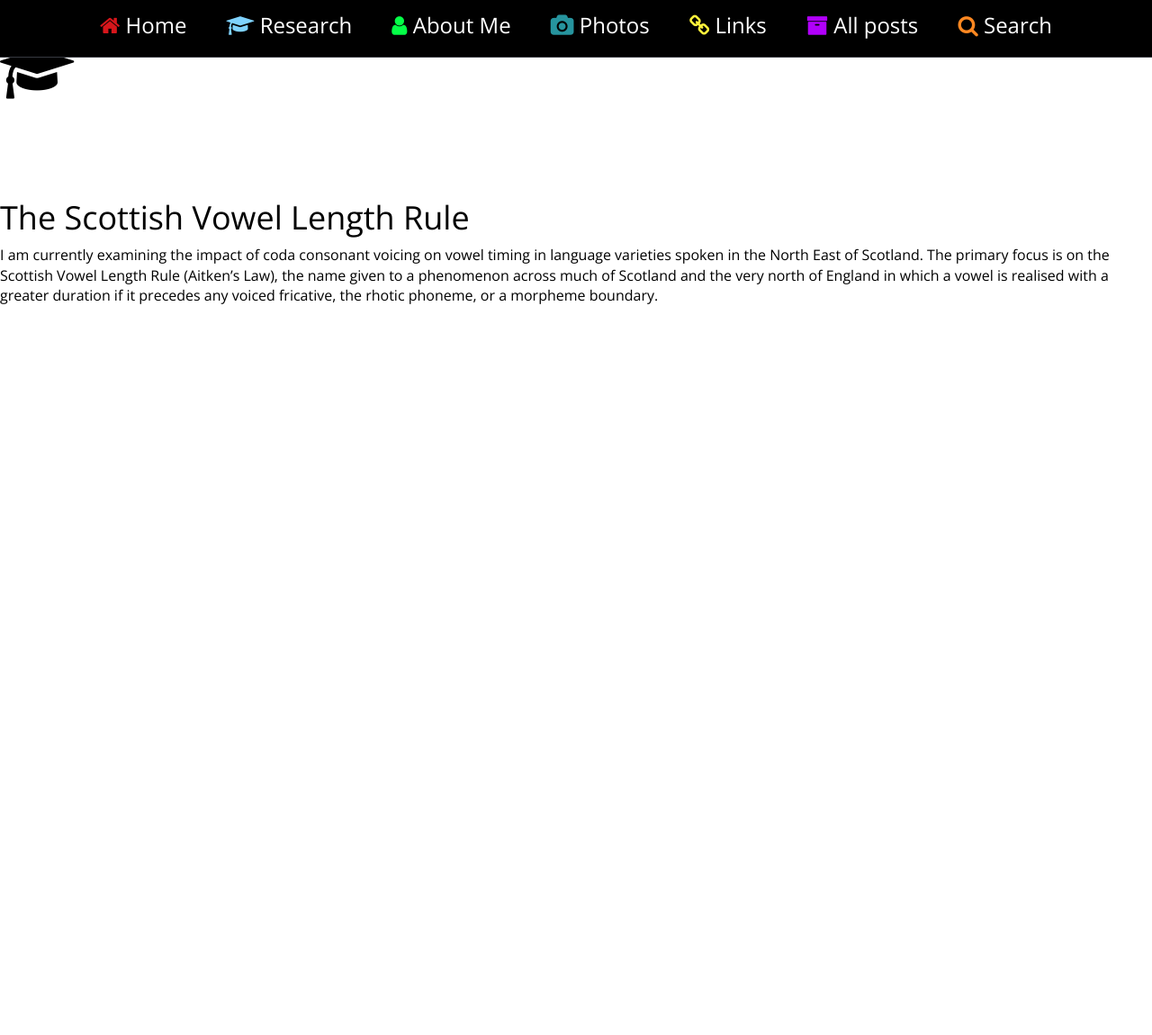
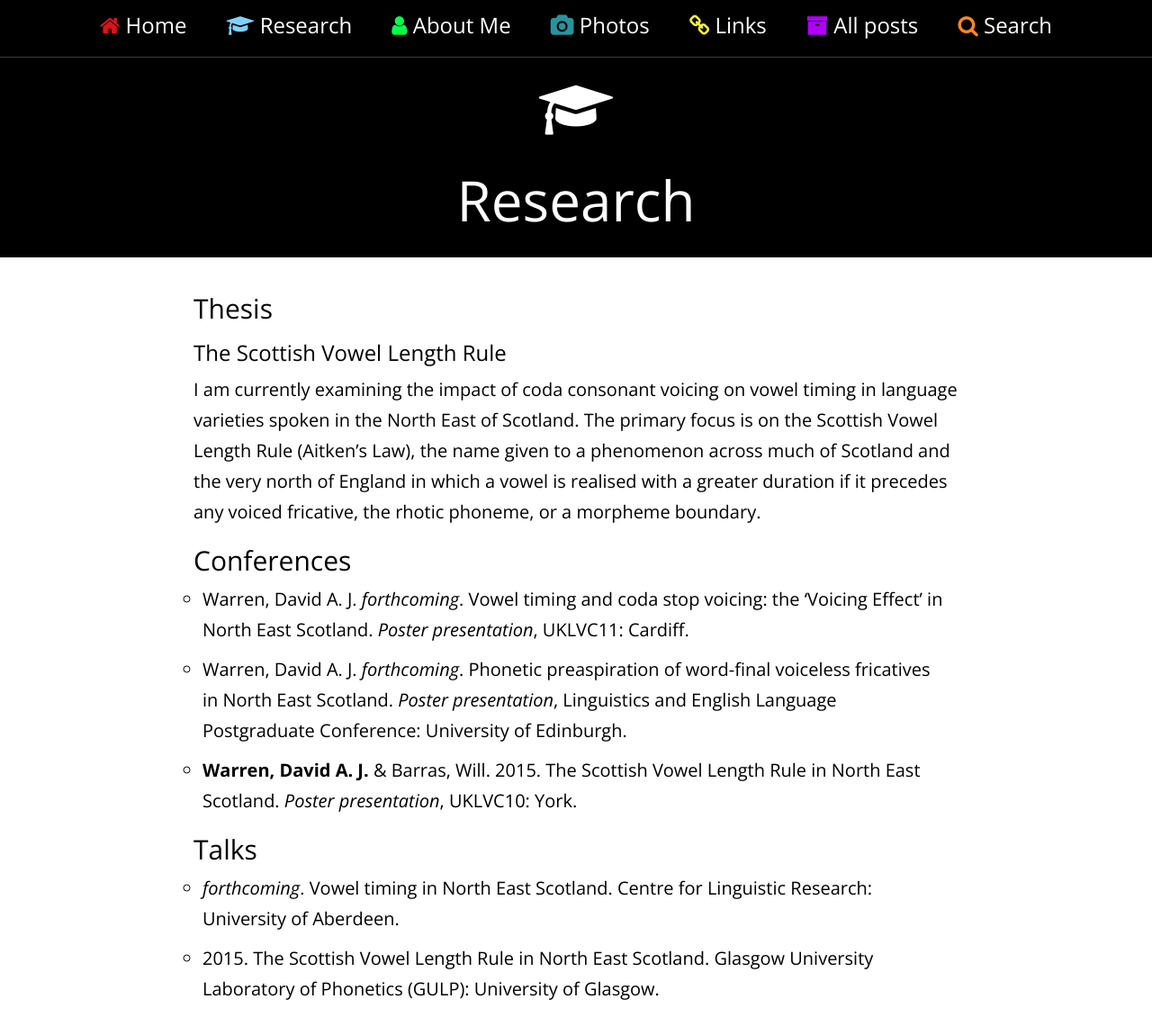
Before and after one commit to dajwarren/dajwarren.github.io, a Jekyll site: the page built from research.md, in a window 1280 px wide and 1176 px high. Shown: the top 1150 px of the window at 90% size. Built offline with Jekyll 4.4.1, drawn with Linux system fonts in a browser that asks for light colours; nearby versions of some CDN libraries.

Commit message:
Updated layouts, tested draft posts

```diff
--- a/_includes/head.html
+++ b/_includes/head.html
@@ -7,6 +7,13 @@
 <link rel="profile" href="https://gmpg.org/xfn/11" />
 <link rel="stylesheet" href="//netdna.bootstrapcdn.com/bootstrap/3.1.1/css/bootstrap.min.css">
 <link rel="stylesheet" href="//netdna.bootstrapcdn.com/font-awesome/4.6.3/css/font-awesome.css">
+
+{% if page.css %}
+  {% for filecss in page.css%}
+    <link rel="stylesheet" type="text/css" media="all" href="{{ site.baseurl }}/css/{{ filecss }}.css" />
+  {% endfor %}
+{% endif %}
+
 <link rel="stylesheet" type="text/css" media="all" href="{{ site.baseurl }}/css/main.css" />
 <link rel="stylesheet" href="{{ site.baseurl }}/css/highlightjs.piperita.css">
 
--- a/_layouts/default.html
+++ b/_layouts/default.html
@@ -2,21 +2,21 @@
 layout: base
 ---
 
-{% include navbar.html %}
+
 
 <main class="test">
 
   {% if site.data.thumbnail[page.thumbnail] %}
-  <div class="thumb-test">
+  <div class="thumbnail">
     <img itemprop="image" src="{{ site.data.thumbnail[page.thumbnail] }}" alt="Thumbnail: {{ page.thumbnail }}" />
   </div>
   {% elsif page.thumbnail %}
-  <div class="thumb-test">
+  <div class="thumbnail">
     <i class="fa fa-{{ page.thumbnail }} fa-4x"></i>
   </div>
   {% endif %}
 
-  <div class="title-test">
+  <div class="title">
     <h1 class="header" itemprop="name">{{ page.title }}</h1>
 
 
--- a/_layouts/page.html
+++ b/_layouts/page.html
@@ -4,8 +4,8 @@ layout: default
 {% if page.layout %}
 
 
-        <div class="content-test">
-          <span itemprop="articleBody">
+        <div class="content-panel">
+          <span itemprop="articleBody", class='articleBody'>
           {{ content }}
       </span>
         </div>
--- a/_layouts/post.html
+++ b/_layouts/post.html
@@ -1,7 +1,7 @@
 ---
 layout: default
 ---
-      <div class="content-test">
+      <div class="content-panel">
         <div class="series">
         {% if page.series %}
           This post is part of the series '{{ page.series }}':
@@ -27,7 +27,7 @@ layout: default
         {% endif %}
       </div>
 
-        <span itemprop="articleBody">{{ content }}</span>
+        <span itemprop="articleBody", class='articleBody'>{{ content }}</span>
 
         {% if page.series %}
           {% if seriesnext %}
--- a/research.md
+++ b/research.md
@@ -3,7 +3,8 @@ title: Research
 layout: page
 thumbnail: graduation-cap
 ---
-# The Scottish Vowel Length Rule
+## Thesis
+### The Scottish Vowel Length Rule
 I am currently examining the impact of coda consonant voicing on vowel timing in language varieties spoken in the North East of Scotland. The primary focus is on the Scottish Vowel Length Rule (Aitken's Law), the name given to a phenomenon across much of Scotland and the very north of England in which a vowel is realised with a greater duration if it precedes any voiced fricative, the rhotic phoneme, or a morpheme boundary.
 
 
@@ -18,3 +19,12 @@ I am currently examining the impact of coda consonant voicing on vowel timing in
     </ul>
   {% endif %}
 {% endfor %}
+
+## Conferences
+- Warren, David A. J. *forthcoming*\. Vowel timing and coda stop voicing: the ‘Voicing Effect’ in North East Scotland. *Poster presentation*, UKLVC11: Cardiff.
+- Warren, David A. J. *forthcoming*\. Phonetic preaspiration of word-final voiceless fricatives in North East Scotland. *Poster presentation*, Linguistics and English Language Postgraduate Conference: University of Edinburgh.
+- **Warren, David A. J.** & Barras, Will. 2015\. The Scottish Vowel Length Rule in North East Scotland. *Poster presentation*, UKLVC10: York.
+
+## Talks
+- *forthcoming*. Vowel timing in North East Scotland. Centre for Linguistic Research: University of Aberdeen.
+- 2015\. The Scottish Vowel Length Rule in North East Scotland. Glasgow University Laboratory of Phonetics (GULP): University of Glasgow.
```
Also changed, not shown: _drafts/2016-9-12-testing-posting.md (+2 -2 lines), _drafts/method-svlr.md (added, +6 -0 lines), _drafts/photos-test.md (added, +7 -0 lines), _drafts/scots-census.md (+14 -4 lines), _layouts/photos.html (added, +10 -0 lines), .imdone/config.json (added), assets/images/aberdeen_scots.png (added), assets/images/aberdeenshire_scots.png (added), assets/images/title_image.png (added), 4 other files.
